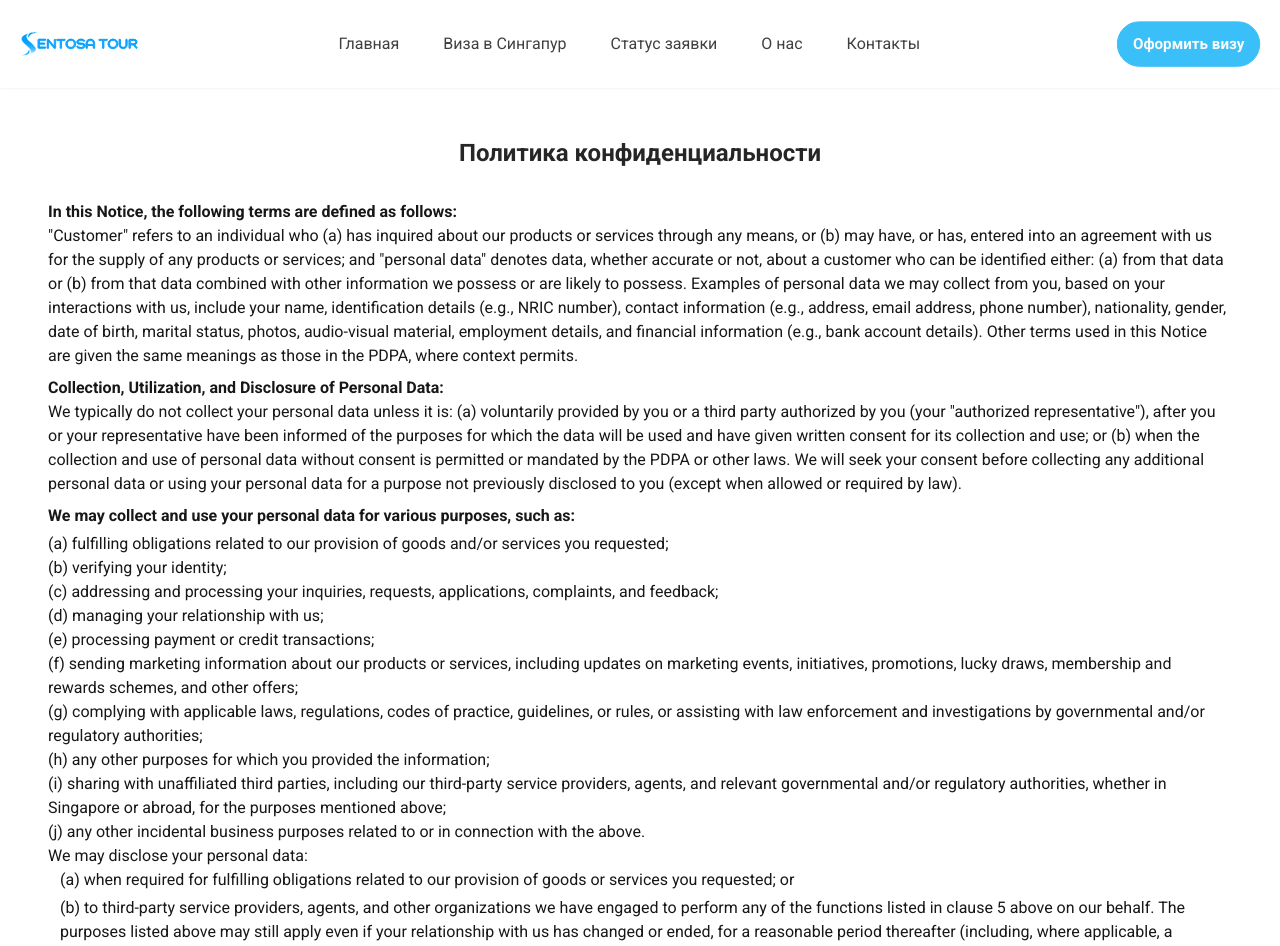
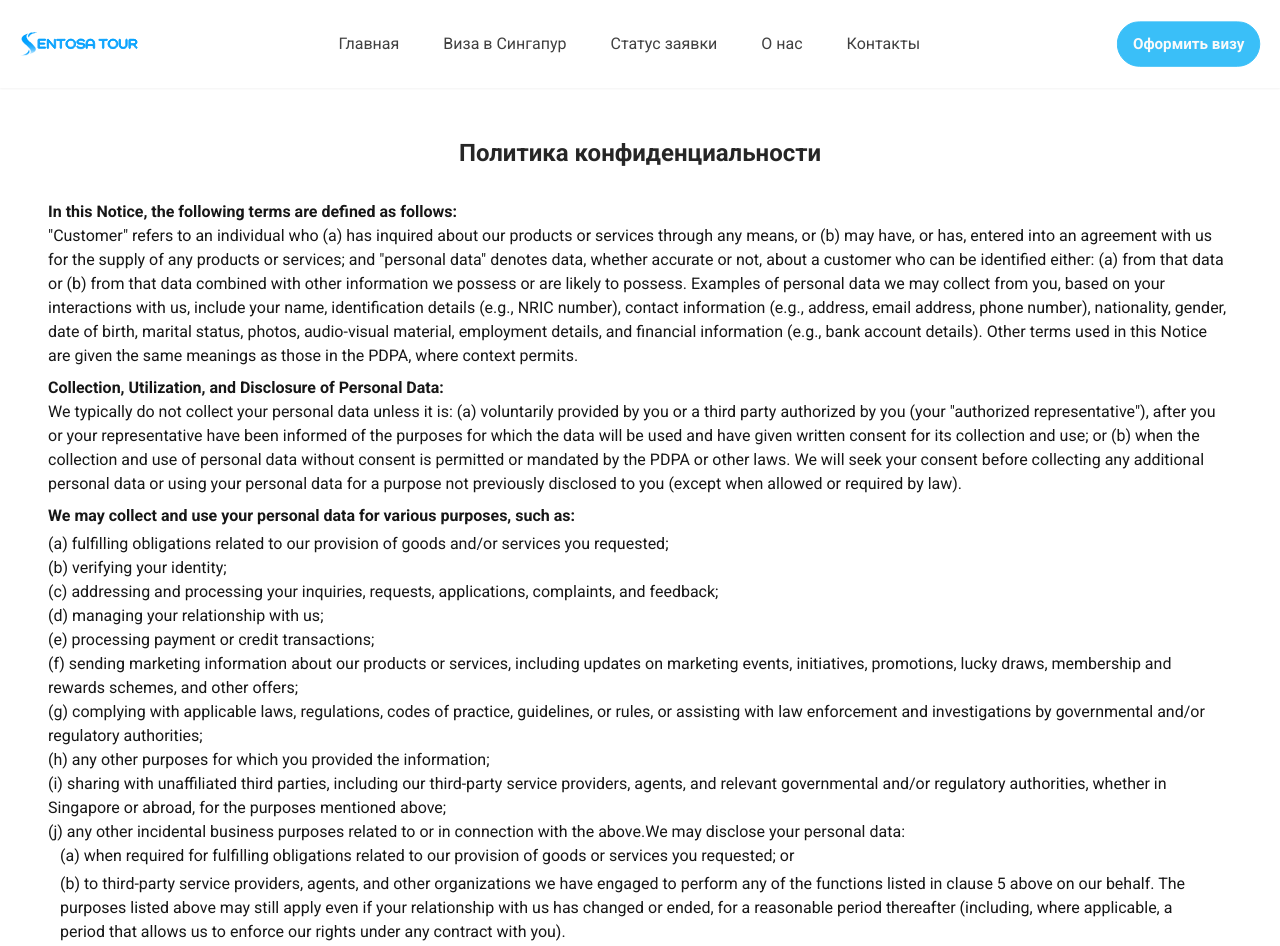
Before and after one commit to qipchaq/sentosa-tour, a Next.js app: page /confidentiality in a window 1280 px wide. Shown: the top 946 px of the page. Built offline with nearby package versions, Linux system fonts and the light colour scheme.

Commit message:
fix confidentiality page

```diff
--- a/src/app/confidentiality/page.tsx
+++ b/src/app/confidentiality/page.tsx
@@ -36,7 +36,7 @@ const Confidentiality = () => {
           <li>
             <p>
               <span className="font-semibold mb-1">
-                Collection, Utilization, and Disclosure of Personal Data:{' '}
+                Collection, Utilization, and Disclosure of Personal Data:
               </span>
             </p>
             <p>
@@ -91,13 +91,13 @@ const Confidentiality = () => {
             <p>
               (j) any other incidental business purposes related to or in
               connection with the above.
-              <p>We may disclose your personal data:</p>
-              <div className="px-3 flex flex-col gap-1">
-                <p>
+              <span>We may disclose your personal data:</span>
+              <span className="px-3 flex flex-col gap-1">
+                <span>
                   (a) when required for fulfilling obligations related to our
                   provision of goods or services you requested; or
-                </p>
-                <p>
+                </span>
+                <span>
                   (b) to third-party service providers, agents, and other
                   organizations we have engaged to perform any of the functions
                   listed in clause 5 above on our behalf. The purposes listed
@@ -105,8 +105,8 @@ const Confidentiality = () => {
                   changed or ended, for a reasonable period thereafter
                   (including, where applicable, a period that allows us to
                   enforce our rights under any contract with you).
-                </p>
-              </div>
+                </span>
+              </span>
             </p>
           </li>
           <li>
--- a/src/app/layout.tsx
+++ b/src/app/layout.tsx
@@ -12,7 +12,7 @@ export const metadata = {
   title: 'Sentosa tours',
   description: 'Визы в Сингапур',
   icons: {
-    icon: { url: '/assets/images/logo.png', type: 'image/png' },
+    icon: { url: '/assets/images/logo.svg', type: 'image/svg' },
   },
   openGraph: {
     title: 'Sentosa tours',
@@ -21,7 +21,7 @@ export const metadata = {
     siteName: 'Sentosa tours',
     images: [
       {
-        url: 'https://www.sentosatours.kz/assets/images/logo.png',
+        url: 'https://www.sentosatours.kz/assets/images/logo.svg',
         width: 200,
         height: 200,
       },
```
